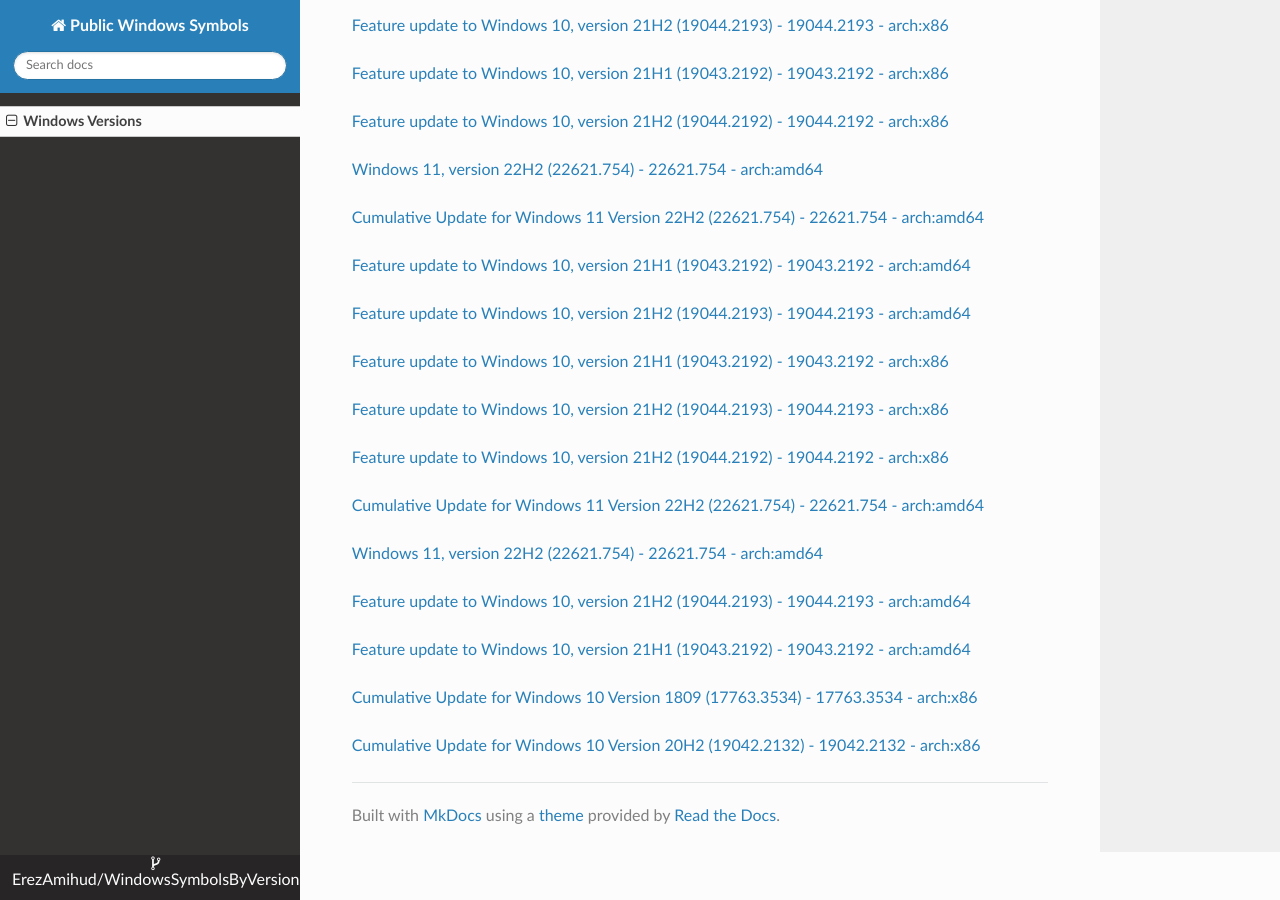
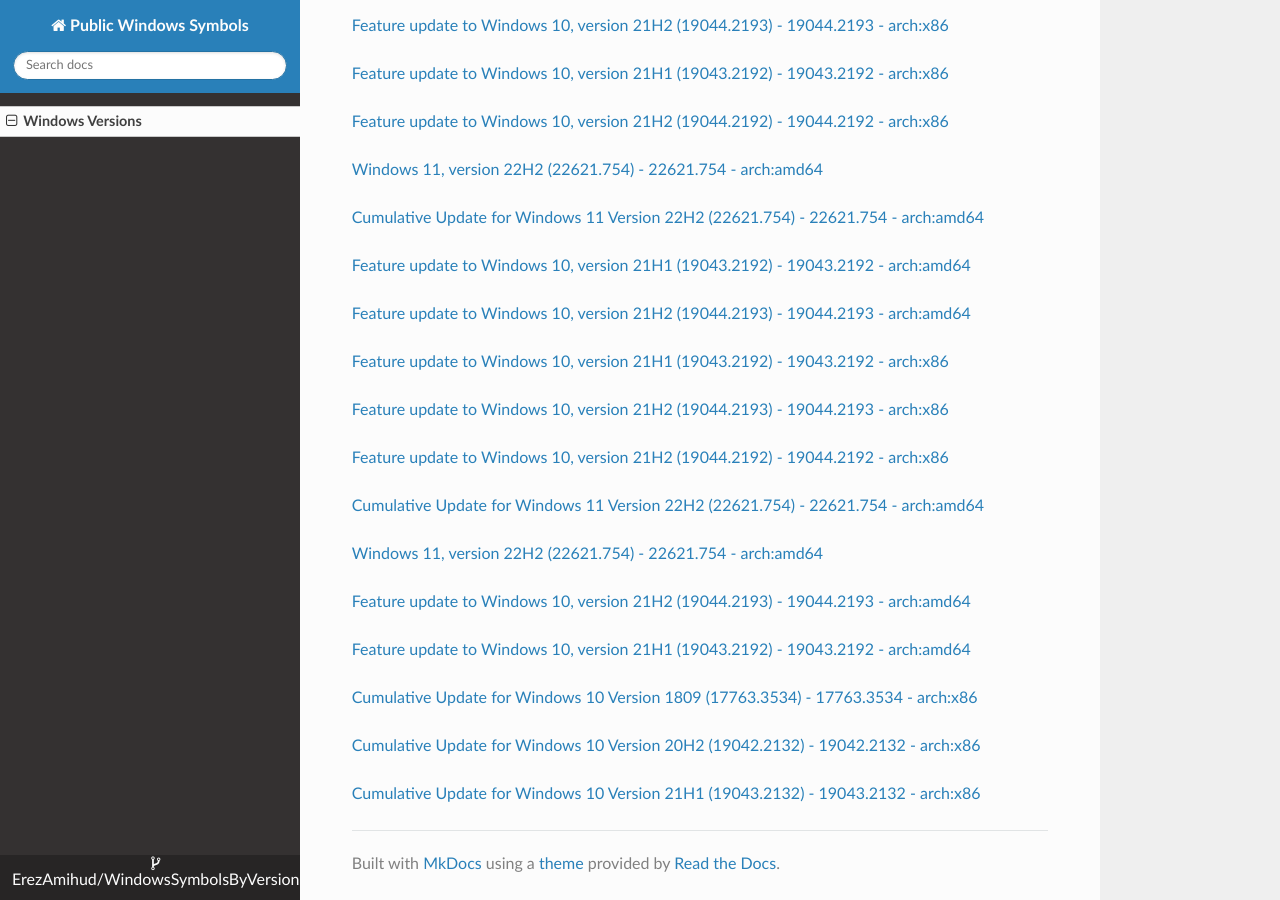
Before and after one commit to ErezAmihud/WindowsSymbolsByVersion, an MkDocs documentation site: the page built from docs/index.md, in a window 1280 px wide and 900 px high, scrolled down 48197 px. Built offline with MkDocs 1.6.1, drawn with Linux system fonts in a browser that asks for light colours; nearby versions of some CDN libraries.

Commit message:
Automated commit, add manifest for c2d243c3-a683-4ba0-89e7-da4c259ac2a4

```diff
--- a/docs/index.md
+++ b/docs/index.md
@@ -2839,3 +2839,6 @@
 
 
 [Cumulative Update for Windows 10 Version 20H2 (19042.2132) - 19042.2132 - arch:x86](https://github.com/ErezAmihud/WindowsSymbolsByVersion/blob/main/manifests/c288937f-d09b-4587-a912-db112f63571d.manifest)
+
+
+[Cumulative Update for Windows 10 Version 21H1 (19043.2132) - 19043.2132 - arch:x86](https://github.com/ErezAmihud/WindowsSymbolsByVersion/blob/main/manifests/c2d243c3-a683-4ba0-89e7-da4c259ac2a4.manifest)
```
Also changed, not shown: process_builds.json (+1 -1 lines), 1 other file.
